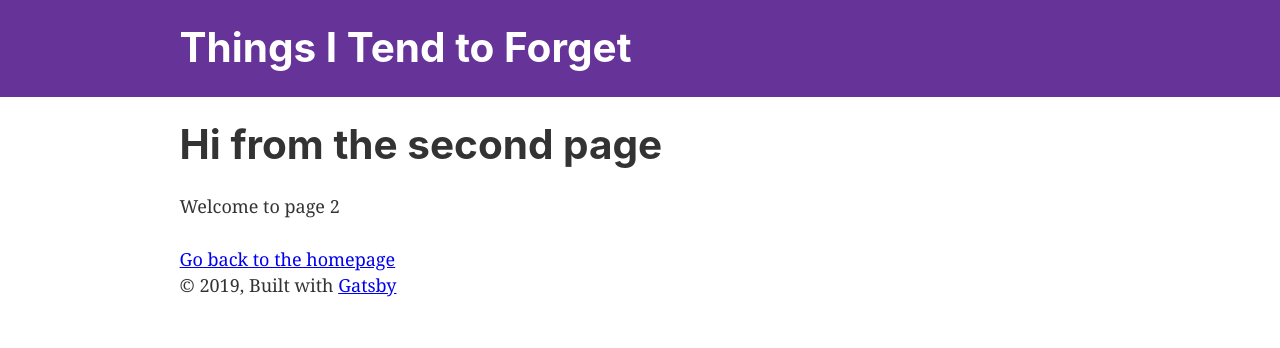
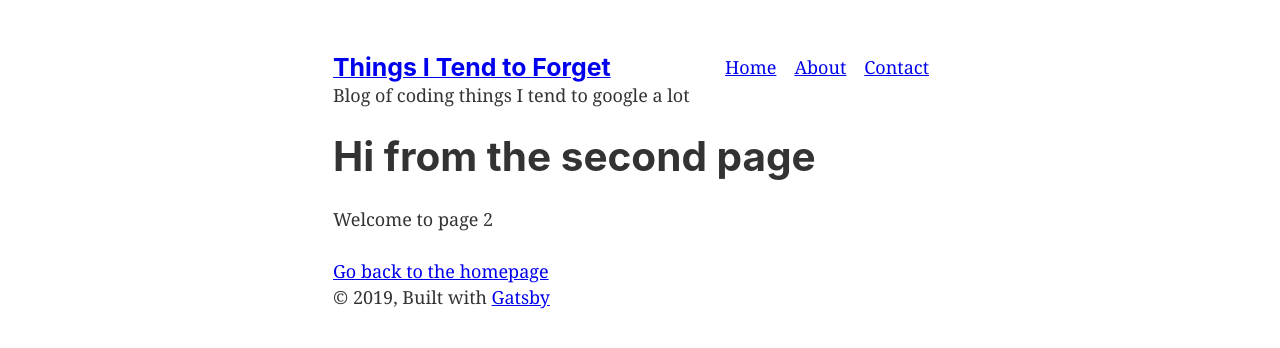
Before and after one commit to jayblack388/things-i-forget, a Gatsby site: page /page-2 in a window 1280 px wide. Built offline with nearby package versions, Linux system fonts and the light colour scheme; Gatsby itself is replaced by a stand-in of ours.

Commit message:
better layout

```diff
--- a/src/components/header.js
+++ b/src/components/header.js
@@ -1,42 +1,45 @@
-import { Link } from "gatsby"
-import PropTypes from "prop-types"
 import React from "react"
+import { StaticQuery, graphql, Link } from "gatsby"
 
-const Header = ({ siteTitle }) => (
-  <header
-    style={{
-      background: `rebeccapurple`,
-      marginBottom: `1.45rem`,
-    }}
-  >
-    <div
-      style={{
-        margin: `0 auto`,
-        maxWidth: 960,
-        padding: `1.45rem 1.0875rem`,
-      }}
-    >
-      <h1 style={{ margin: 0 }}>
-        <Link
-          to="/"
-          style={{
-            color: `white`,
-            textDecoration: `none`,
-          }}
-        >
-          {siteTitle}
-        </Link>
-      </h1>
-    </div>
-  </header>
+const ListLink = props => (
+  <li style={{ display: `inline-block`, marginRight: `1rem` }}>
+    <Link to={props.to}>{props.children}</Link>
+  </li>
 )
 
-Header.propTypes = {
-  siteTitle: PropTypes.string,
+const TitleAndDescription = ({ data }) => {
+  const { title, description } = data.site.siteMetadata
+  return (
+    <header style={{ marginBottom: `1.5rem` }}>
+      <Link to="/" style={{ textShadow: `none`, backgroundImage: `none` }}>
+        <h3 style={{ display: `inline` }}>{title}</h3>
+      </Link>
+      <ul style={{ listStyle: `none`, float: `right` }}>
+        <ListLink to="/">Home</ListLink>
+        <ListLink to="/about/">About</ListLink>
+        <ListLink to="/contact/">Contact</ListLink>
+      </ul>
+      <p>{description}</p>
+    </header>
+  )
 }
 
-Header.defaultProps = {
-  siteTitle: ``,
+const Header = () => {
+  return (
+    <StaticQuery
+      query={graphql`
+        query {
+          site {
+            siteMetadata {
+              title
+              description
+            }
+          }
+        }
+      `}
+      render={data => <TitleAndDescription data={data} />}
+    />
+  )
 }
 
 export default Header
--- a/src/components/layout.js
+++ b/src/components/layout.js
@@ -25,15 +25,8 @@ const Layout = ({ children }) => {
 
   return (
     <>
-      <Header siteTitle={data.site.siteMetadata.title} />
-      <div
-        style={{
-          margin: `0 auto`,
-          maxWidth: 960,
-          padding: `0px 1.0875rem 1.45rem`,
-          paddingTop: 0,
-        }}
-      >
+      <div style={{ margin: `3rem auto`, maxWidth: 650, padding: `0 1rem` }}>
+        <Header />
         <main>{children}</main>
         <footer>
           © {new Date().getFullYear()}, Built with
```
Also changed, not shown: src/pages/index.js (+58 -16 lines).
